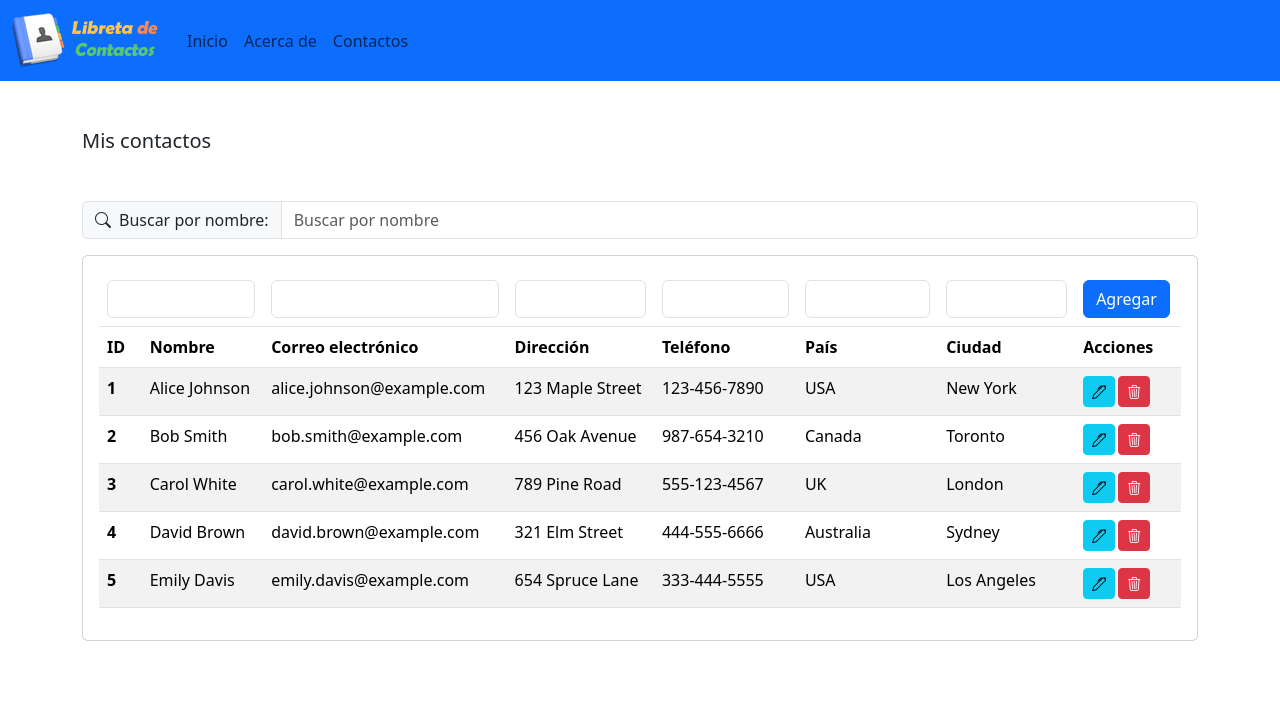
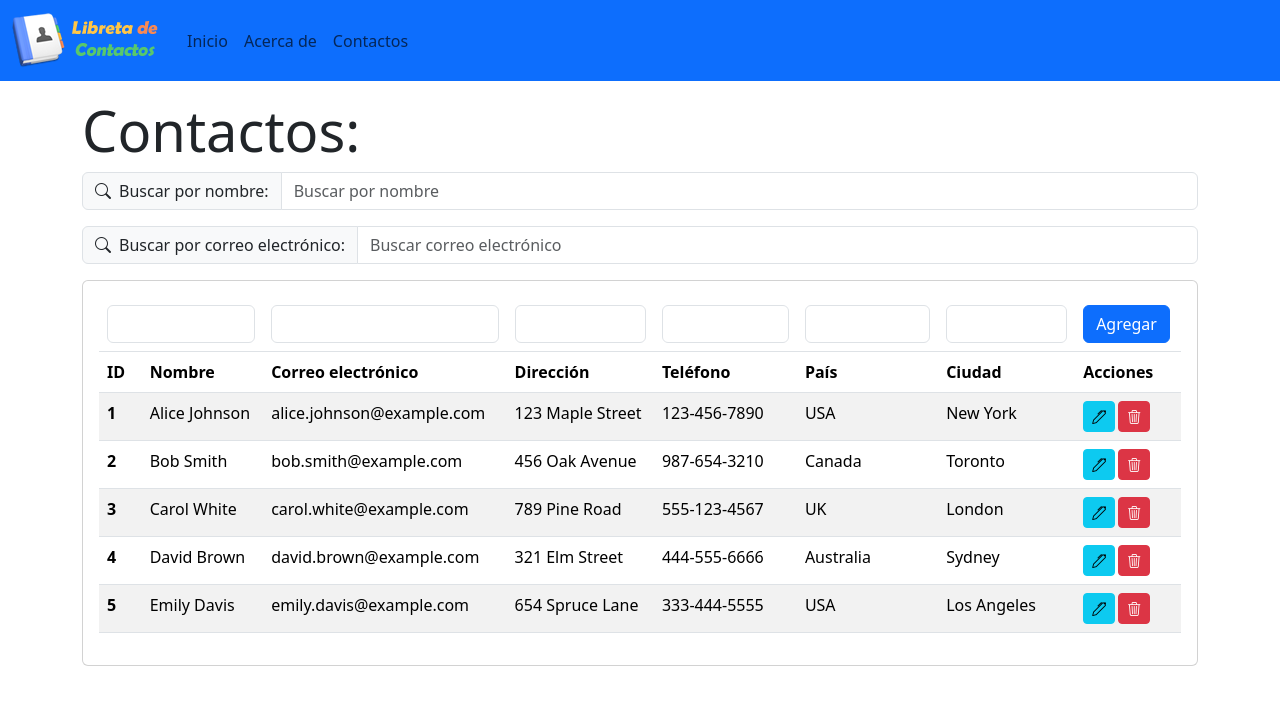
Before and after one commit to Limichui/crud-contactos-vuejs, a Vue app: page /contacts in a window 1280 px wide. Shown: the top 704 px of the page. Built offline with nearby package versions, Linux system fonts and the light colour scheme.

Commit message:
Implementación de la busqueda por email

```diff
--- a/src/views/AboutView.vue
+++ b/src/views/AboutView.vue
@@ -1,7 +1,7 @@
 <template>
   <div class="about">
     <header class="hero-section">
-      <h1 class="display-4">Integrante</h1>
+      <h1 class="display-4 mt-3"><strong>Integrante:</strong></h1>
     </header>
     <section class="content-section container">
       <div class="row justify-content-center align-items-center">
--- a/src/views/ContactsView.vue
+++ b/src/views/ContactsView.vue
@@ -1,39 +1,49 @@
 <template>
-    <div class="about">
-        <h5 class="mb-5 mt-5">Mis contactos</h5>
+    <div class="contact">
+        <header class="hero-section">
+            <h1 class="display-4 mt-3"><strong>Contactos:</strong></h1>
+        </header>
 
         <div>
             <div class="mb-3">
                 <div class="input-group">
                     <span class="input-group-text" id="name-search-text"><i class="bi bi-search me-2"></i>Buscar por nombre: </span>
-                    <input type="search" class="form-control" id="name-search" placeholder="Buscar por nombre" v-model="toSearch" @input="getList" />
+                    <input type="search" class="form-control" id="name-search" placeholder="Buscar por nombre" v-model="toSearchName" @input="getList" />
+                </div>
+            </div>
+        </div>
+        <div>
+            <div class="mb-3">
+                <div class="input-group">
+                    <span class="input-group-text" id="email-search-text"><i class="bi bi-search me-2"></i>Buscar por correo electrónico: </span>
+                    <input type="search" class="form-control" id="email-search" placeholder="Buscar correo electrónico" v-model="toSearchEmail" @input="getList" />
                 </div>
             </div>
         </div>
 
-        <div class="card">
+        <div class="card mb-5">
             <div class="card-body">
                 <form @submit.prevent="save()">
                     <table class="table table-striped">
                         <thead>
                         <tr>
                             <th colspan="2">
-                                <input type="text" class="form-control" id="name" v-model="newLink.name">
+                                <input type="text" class="form-control" id="name" v-model="newContact.name">
                             </th>
                             <th>
-                                <input type="email" class="form-control" id="email" v-model="newLink.email">
+                                <input type="email" class="form-control" id="email" v-model="newContact.email">
                             </th>
                             <th>
-                                <input type="text" class="form-control" id="address" v-model="newLink.address">
+                                <input type="text" class="form-control" id="address" v-model="newContact.address">
                             </th>
                             <th>
-                                <input type="text" class="form-control" id="phone" v-model="newLink.phone">
+                                <input type="text" class="form-control" id="phone" v-model="newContact.phone">
                             </th>
                             <th>
-                                <input type="text" class="form-control" id="country" v-model="newLink.country">
+                                <input type="text" class="form-control" id="country" v-model="newContact.country">
                             </th>
                             <th>
-                                <input type="text" class="form-control" id="city" v-model="newLink.city">
+                                <input type="text" class="form-control" id="city" v-model="newContact.city">
                             </th>
                             <th>
                                 <button type="submit" class="btn btn-primary">Agregar</button>
@@ -168,7 +178,7 @@
                 confirmTitle: '',
                 confirmMessage: '',
                 itemToDelete: null,
-                newLink: {
+                newContact: {
                     id: '',
                     name: '',
                     email: '',
@@ -177,7 +187,7 @@
                     country: '',
                     city: ''
                 },
-                linksArray: [
+                contactsArray: [
                     {
                         id: 1,
                         name: "Alice Johnson",
@@ -226,7 +236,8 @@
                 ],
                 itemSelected: null,
                 indexSelected: null,
-                toSearch: ''
+                toSearchName: '',
+                toSearchEmail: '',
             }
         },
         methods: {
@@ -247,7 +258,7 @@
             confirmDelete() {
                 // Eliminar el elemento seleccionado
                 if (this.itemToDelete !== null) {
-                    this.linksArray.splice(this.itemToDelete, 1);
+                    this.contactsArray.splice(this.itemToDelete, 1);
                     this.showModal('Confirmación', 'Registro eliminado exitosamente.');
                     this.itemToDelete = null; // Limpiar el índice después de eliminar
                 }
@@ -261,23 +272,23 @@
             save() {
                 // Validar que los campos no estén vacíos
 
-                if (this.newLink.name && this.newLink.email && this.newLink.address && this.newLink.phone && this.newLink.country && this.newLink.city) {
+                if (this.newContact.name && this.newContact.email && this.newContact.address && this.newContact.phone && this.newContact.country && this.newContact.city) {
                     //Obtener el ultimo Id e incrementar
-                    const lastId = this.linksArray.length > 0
-                    ? Math.max(...this.linksArray.map(item => item.id))
+                    const lastId = this.contactsArray.length > 0
+                    ? Math.max(...this.contactsArray.map(item => item.id))
                     : 0; // Si no hay elementos, el último id será 0.
 
-                    this.newLink.id = lastId + 1;
+                    this.newContact.id = lastId + 1;
 
                     // Agregar un nuevo objeto al array
-                    this.linksArray.push({...this.newLink});
+                    this.contactsArray.push({...this.newContact});
                     // Limpiar los campos del formulario
-                    this.newLink.name = '';
-                    this.newLink.email = '';
-                    this.newLink.address = '';
-                    this.newLink.phone = '';
-                    this.newLink.country = '';
-                    this.newLink.city = '';
+                    this.newContact.name = '';
+                    this.newContact.email = '';
+                    this.newContact.address = '';
+                    this.newContact.phone = '';
+                    this.newContact.country = '';
+                    this.newContact.city = '';
 
                     this.showModal('Confirmación','Registro creado exitosamente.');
                 } else {
@@ -288,7 +299,7 @@
                 this.showConfirmModal('Confirmación de eliminación', '¿Está seguro de eliminar este ítem?', index);
             },
             edit(index) {
-                this.itemSelected = {...this.linksArray[index]};
+                this.itemSelected = {...this.contactsArray[index]};
                 this.indexSelected = index;
                 const editModal = new bootstrap.Modal(document.getElementById('editModal'));
                 editModal.show();
@@ -296,7 +307,7 @@
             saveEdit() {
                 // Validar que los campos no estén vacíos
                 if (this.itemSelected.name && this.itemSelected.email && this.itemSelected.address && this.itemSelected.phone && this.itemSelected.country && this.itemSelected.city) {
-                    this.linksArray[this.indexSelected] = {...this.itemSelected};
+                    this.contactsArray[this.indexSelected] = {...this.itemSelected};
 
                     const modalElement = document.getElementById('editModal');
                     const modalInstance = bootstrap.Modal.getInstance(modalElement) || new bootstrap.Modal(modalElement);
@@ -311,15 +322,18 @@
                 }
             },
             getList() {
-                // Si el campo de búsqueda está vacío, retorna todos los registros
-                if (!this.toSearch.trim()) {
-                    return this.linksArray;
-                }
+                return this.contactsArray.filter((item) => {
+                    const matchesName = this.toSearchName.trim()
+                        ? item.name.toLowerCase().includes(this.toSearchName.toLowerCase())
+                        : true;
 
-                // Filtra los registros que coincidan con el texto de búsqueda
-                return this.linksArray.filter((item) =>
-                    item.name.toLowerCase().includes(this.toSearch.toLowerCase())
-                );
+                    const matchesEmail = this.toSearchEmail.trim()
+                        ? item.email.toLowerCase().includes(this.toSearchEmail.toLowerCase())
+                        : true;
+
+                    return matchesName && matchesEmail;
+                });
+
             }
 
         }
--- a/src/views/HomeView.vue
+++ b/src/views/HomeView.vue
@@ -1,8 +1,8 @@
 <template>
   <div class="home">
     <header class="hero-section">
-      <h1 class="display-4">Práctica 1</h1>
-      <p class="lead">Práctica 1 del módulo VUE del diplomado en FullStack </p>
+      <h1 class="display-4 mt-3"><strong>Práctica 1: Libeta de Contactos</strong></h1>
+      <p class="lead">Módulo 6 VUE.JS del Diplomado en FullStack Debeloper Backend y Frontend - Sexta Versión</p>
     </header>
   </div>
 </template>
```
Also changed, not shown: 1 other file (tests, documents, lock files or other folders).
